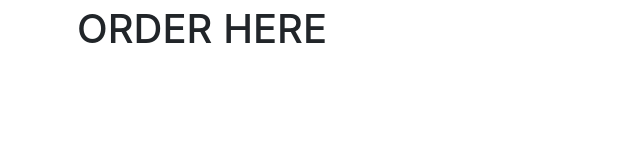
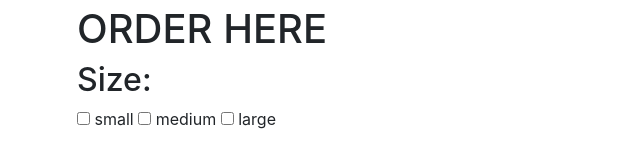
Before and after one commit to Missy-Olivia/Pizza-Palace, a plain HTML site: page index.html in a window 1280 px wide. Shown: the part 201-368 px from the top of the page, without its empty margins (8-648 px from the left). Drawn offline with Linux system fonts and the light colour scheme.

Commit message:
added size check box

```diff
--- a/index.html
+++ b/index.html
@@ -13,8 +13,18 @@
                 <img src="css/img/273-2739198_chef-logo-hd-png-transparent-png.png" height="150px" width='200px'>
                 <h1>Welcome to Pizza Palace!</h1>
             </div>
-            <div id="order">
-                <h1>ORDER HERE</h1>
+            <div class="order">
+                <h1 id="order">ORDER HERE</h1>
+            </div>
+            <div class="choose">
+                <form class="form-horizontal">
+                    <div class="checkbox">
+                        <h2> Size:</h2>
+                        <input class="size" name="size" value="small" type="checkbox"> small
+                        <input class="size" name="size" value="medium" type="checkbox"> medium
+                        <input class="size" name="size" value="large" type="checkbox"> large
+                    </div>
+                </form>
             </div>
         </div>
         <script src="js/jquery-3.5.1.js"></script>
```
